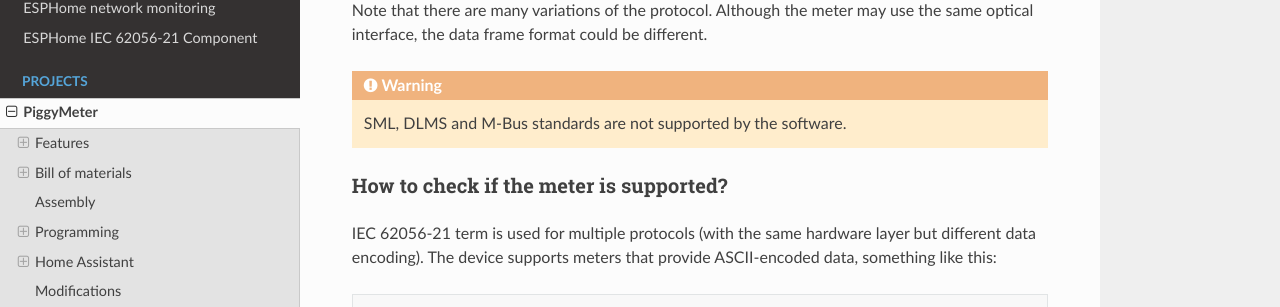
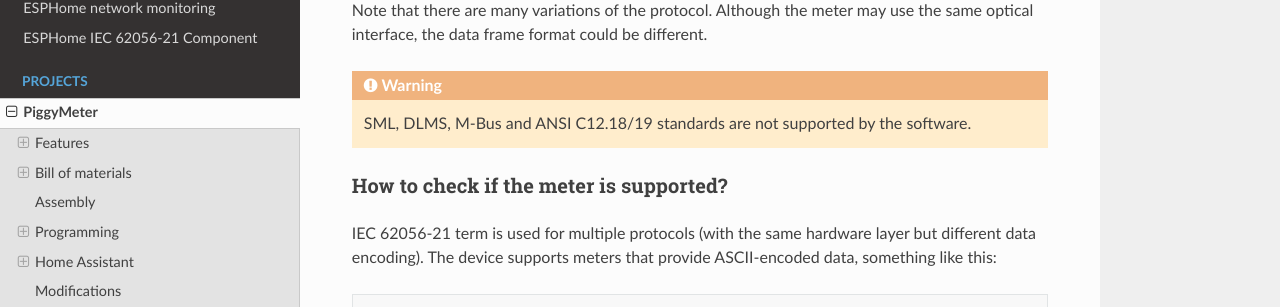
Before and after one commit to aquaticus/aquaticus.github.io, a Sphinx documentation site: the page built from doc/meter.rst, in a window 1280 px wide and 900 px high, scrolled down 841 px. Shown: the part 144-451 px from the top of the window. Built offline with Sphinx 7.4.7 and the Read the Docs theme 2.0.0, drawn with Linux system fonts in a browser that asks for light colours.

Commit message:
ANSI C12.18/19

```diff
--- a/doc/meter.rst
+++ b/doc/meter.rst
@@ -34,7 +34,7 @@ optical interface, the data frame format could be different.
 
 .. warning::
 
-    SML, DLMS and M-Bus standards are not supported by the software.
+    SML, DLMS, M-Bus and ANSI C12.18/19 standards are not supported by the software.
 
 How to check if the meter is supported?
 ---------------------------------------
```
